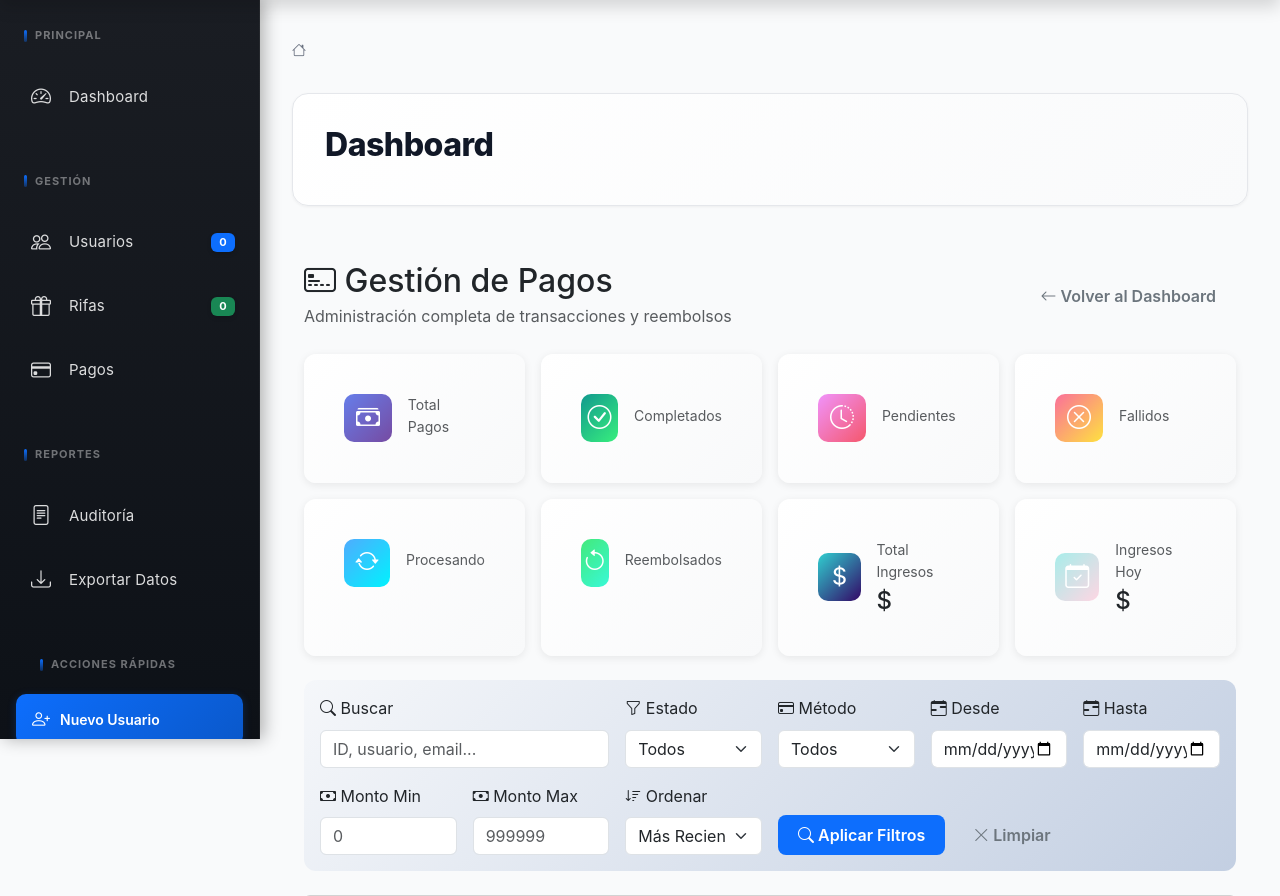
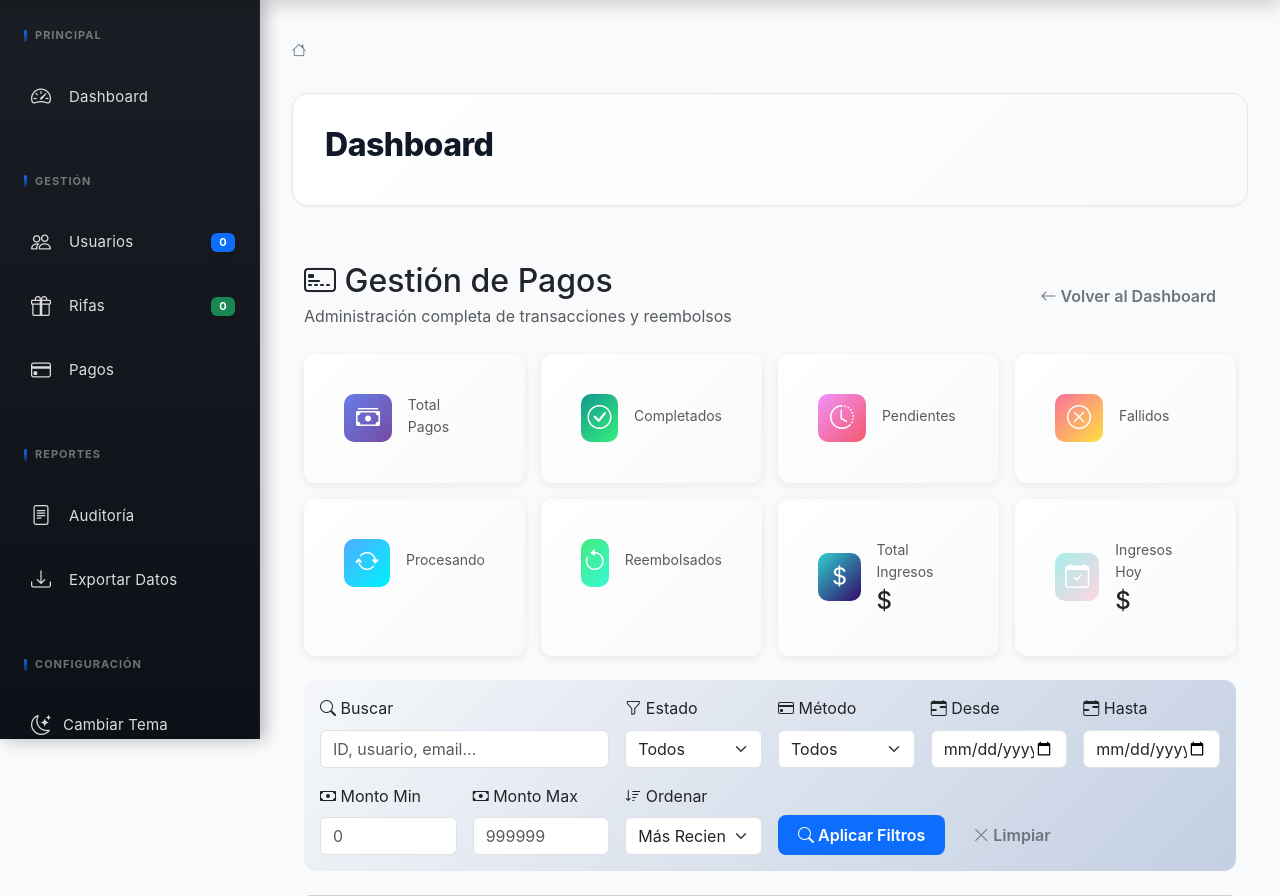
Before and after one commit to davidferradainacap/RifaTrust, a Django app: template frontend/templates/admin_panel/payments.html in a window 1280 px wide. Shown: the part 61-957 px from the top of the page. Run offline with Django 5.2, Linux system fonts and the light colour scheme; the template is opened without the code that fills it, so the values that code supplies are empty; some libraries are stand-ins or nearby versions.

Commit message:
fix: eliminar acciones rapidas del sidebar admin

```diff
--- a/frontend/templates/admin_panel/base_admin.html
+++ b/frontend/templates/admin_panel/base_admin.html
@@ -187,21 +187,6 @@
                 </nav>
             </div>
             {% endif %}
-
-            <!-- Quick Actions -->
-            <div class="sidebar-section sidebar-actions">
-                <div class="sidebar-section-title">Acciones Rápidas</div>
-                <div class="action-buttons">
-                    <button type="button" class="action-btn action-btn-primary" data-bs-toggle="modal" data-bs-target="#quickUserModal">
-                        <i class="bi bi-person-plus"></i>
-                        <span class="action-text">Nuevo Usuario</span>
-                    </button>
-                    <button type="button" class="action-btn action-btn-success" data-action="create-raffle" data-url="{% url 'raffles:create' %}">
-                        <i class="bi bi-plus-circle"></i>
-                        <span class="action-text">Nueva Rifa</span>
-                    </button>
-                </div>
-            </div>
 
             <!-- Settings -->
             <div class="sidebar-section">
```
